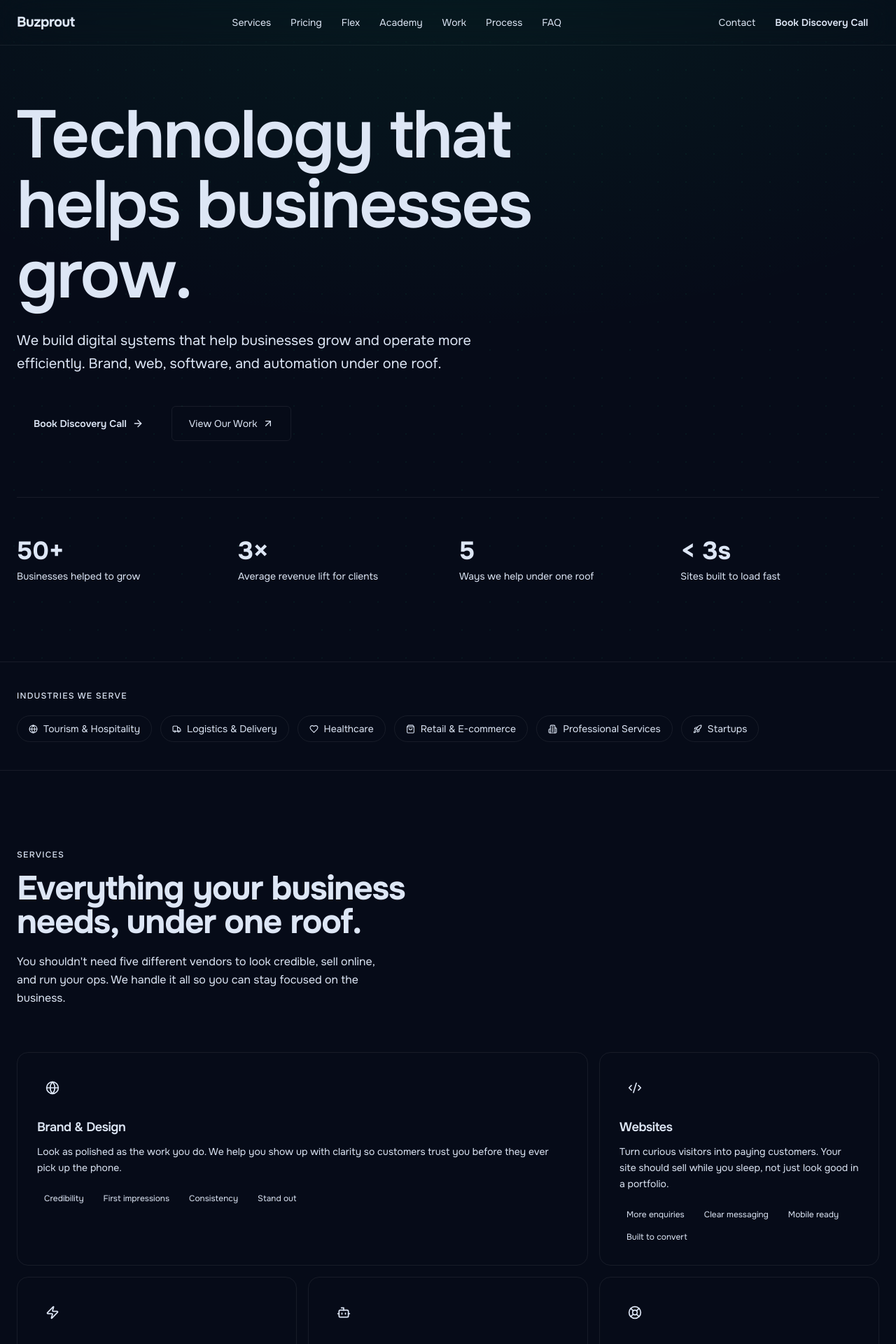
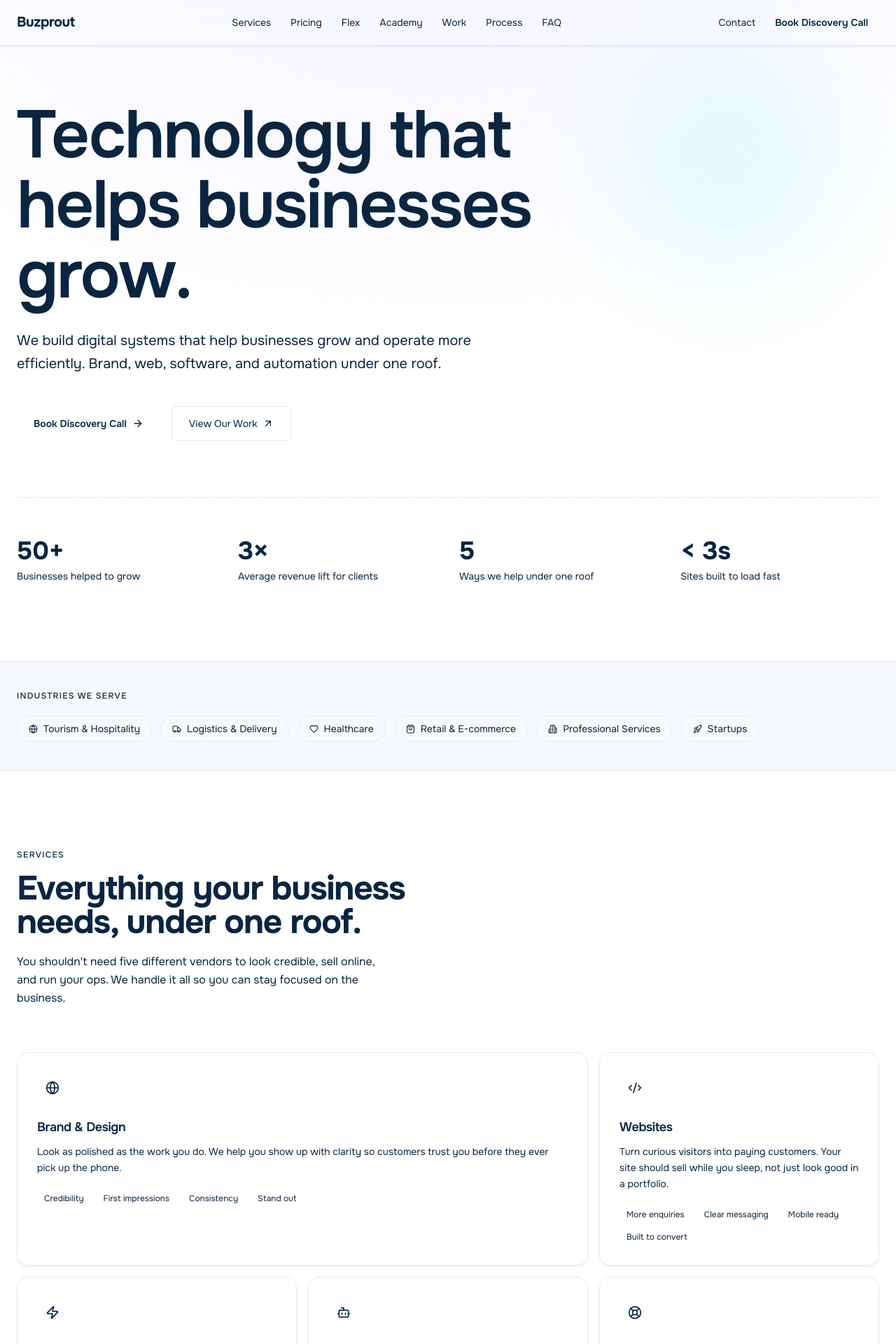
Before and after one commit to Dujaun-Paul/Buzprout, a React (Vite) app: page / in a window 1280 px wide. Shown: the top 1920 px of the page at 70% size. Built offline with nearby package versions, Linux system fonts and the light colour scheme.

Commit message:
Refactor styles and enhance UI components for improved aesthetics. Updated theme colors, added shadow effects, and adjusted section backgrounds for consistency across the application. Modified Academy, Flex, and Pricing sections to utilize new styles, enhancing overall user experience.

```diff
--- a/src/App.tsx
+++ b/src/App.tsx
@@ -252,7 +252,7 @@ export default function App() {
     <div className="bg-background text-foreground min-h-screen antialiased">
 
       {/* ── Navigation ── */}
-      <header className="fixed top-0 left-0 right-0 z-50 border-b border-border backdrop-blur-xl bg-background/75">
+      <header className="fixed top-0 left-0 right-0 z-50 border-b border-border backdrop-blur-xl bg-background/90 shadow-soft">
         <div className="max-w-7xl mx-auto px-6 h-16 flex items-center justify-between">
           <a href="#" className="font-heading text-xl tracking-tight">
             Buzprout
@@ -327,14 +327,14 @@ export default function App() {
         <section className="relative pt-36 pb-28 px-6 overflow-hidden">
           {/* Dot grid */}
           <div
-            className="absolute inset-0 opacity-40"
+            className="absolute inset-0 opacity-60"
             style={{
-              backgroundImage: "radial-gradient(circle, rgba(0,217,126,0.15) 1px, transparent 1px)",
-              backgroundSize: "40px 40px",
+              backgroundImage: "radial-gradient(circle, rgba(99,91,255,0.09) 1px, transparent 1px)",
+              backgroundSize: "32px 32px",
             }}
           />
-          {/* Radial fade */}
-          <div className="absolute inset-0 bg-[radial-gradient(ellipse_80%_60%_at_50%_-10%,rgba(0,217,126,0.08),transparent)]" />
+          <div className="absolute inset-0 bg-[radial-gradient(ellipse_80%_60%_at_50%_-10%,rgba(99,91,255,0.07),transparent)]" />
+          <div className="absolute top-0 right-0 w-[480px] h-[480px] bg-[radial-gradient(circle,rgba(0,212,255,0.12),transparent_70%)] blur-3xl pointer-events-none" />
           <div className="absolute bottom-0 left-0 right-0 h-40 bg-gradient-to-t from-background to-transparent" />
 
           <div className="relative max-w-7xl mx-auto">
@@ -391,7 +391,7 @@ export default function App() {
         </section>
 
         {/* ── Industries ── */}
-        <section className="py-10 px-6 border-y border-border bg-card">
+        <section className="py-10 px-6 section-muted">
           <div className="max-w-7xl mx-auto">
             <p
               className="text-xs text-muted-foreground uppercase tracking-widest mb-5 font-medium"
@@ -439,7 +439,7 @@ export default function App() {
                 return (
                   <div
                     key={svc.title}
-                    className={`group p-7 rounded-2xl border border-border bg-card hover:border-primary/25 hover:bg-card/80 transition-all duration-200 ${svc.wide ? "md:col-span-2" : ""}`}
+                    className={`group p-7 rounded-2xl border border-border bg-card shadow-soft hover:border-primary/30 hover:shadow-card transition-all duration-200 ${svc.wide ? "md:col-span-2" : ""}`}
                   >
                     <div className="w-11 h-11 rounded-xl bg-primary/10 flex items-center justify-center mb-5 group-hover:bg-primary/18 transition-colors duration-150">
                       <Icon size={20} className="text-primary" />
@@ -474,7 +474,7 @@ export default function App() {
         <AcademySection />
 
         {/* ── Featured Work ── */}
-        <section id="work" className="py-28 px-6 bg-card border-y border-border">
+        <section id="work" className="py-28 px-6 section-muted">
           <div className="max-w-7xl mx-auto">
             <div className="flex items-end justify-between mb-16">
               <div>
@@ -502,7 +502,7 @@ export default function App() {
                   href={proj.url}
                   target="_blank"
                   rel="noopener noreferrer"
-                  className="group rounded-2xl overflow-hidden border border-border bg-background hover:border-primary/25 transition-colors duration-200"
+                  className="group rounded-2xl overflow-hidden border border-border bg-card shadow-soft hover:border-primary/30 hover:shadow-card transition-all duration-200"
                 >
                   <div className="relative h-56 overflow-hidden bg-muted">
                     <img
@@ -510,9 +510,9 @@ export default function App() {
                       alt={`${proj.title} website preview`}
                       className="w-full h-full object-cover object-top group-hover:scale-105 transition-transform duration-700"
                     />
-                    <div className="absolute inset-0 bg-gradient-to-t from-background/70 via-transparent to-transparent" />
+                    <div className="absolute inset-0 bg-gradient-to-t from-foreground/75 via-foreground/10 to-transparent" />
                     <div className="absolute top-4 left-4 flex items-center gap-2">
-                      <span className="text-xs px-2.5 py-1 rounded-full bg-primary/90 text-background font-medium">
+                      <span className="text-xs px-2.5 py-1 rounded-full bg-primary text-primary-foreground font-medium">
                         {proj.category}
                       </span>
                     </div>
@@ -578,7 +578,7 @@ export default function App() {
                 {WHY.map(w => (
                   <div
                     key={w.number}
-                    className="flex gap-5 p-6 rounded-2xl border border-border bg-card hover:border-primary/25 transition-colors duration-150"
+                    className="flex gap-5 p-6 rounded-2xl border border-border bg-card shadow-soft hover:border-primary/30 hover:shadow-card transition-all duration-200"
                   >
                     <span
                       className="text-xs text-primary/50 mt-0.5 w-7 shrink-0 font-medium"
@@ -601,7 +601,7 @@ export default function App() {
         </section>
 
         {/* ── Process ── */}
-        <section id="process" className="py-28 px-6 bg-card border-y border-border">
+        <section id="process" className="py-28 px-6 section-muted">
           <div className="max-w-7xl mx-auto">
             <div className="text-center mb-20">
               <p className="text-xs text-primary uppercase tracking-widest font-medium mb-4">
@@ -655,7 +655,7 @@ export default function App() {
               {TESTIMONIALS.map(t => (
                 <div
                   key={t.name}
-                  className="p-8 rounded-2xl border border-border bg-card hover:border-primary/25 transition-colors duration-150 flex flex-col"
+                  className="p-8 rounded-2xl border border-border bg-card shadow-soft hover:border-primary/30 hover:shadow-card transition-all duration-200 flex flex-col"
                 >
                   <div className="flex gap-0.5 mb-6">
                     {[...Array(5)].map((_, i) => (
@@ -683,7 +683,7 @@ export default function App() {
         </section>
 
         {/* ── FAQ ── */}
-        <section id="faq" className="py-28 px-6 bg-card border-y border-border">
+        <section id="faq" className="py-28 px-6 section-muted">
           <div className="max-w-2xl mx-auto">
             <div className="text-center mb-16">
               <p className="text-xs text-primary uppercase tracking-widest font-medium mb-4">
@@ -700,7 +700,7 @@ export default function App() {
               {FAQS.map((faq, i) => (
                 <div
                   key={i}
-                  className="rounded-xl border border-border bg-background overflow-hidden"
+                  className="rounded-xl border border-border bg-card shadow-soft overflow-hidden"
                 >
                   <button
                     onClick={() => setOpenFaq(openFaq === i ? null : i)}
@@ -728,11 +728,12 @@ export default function App() {
           <div
             className="absolute inset-0 opacity-50"
             style={{
-              backgroundImage: "radial-gradient(circle, rgba(0,217,126,0.12) 1px, transparent 1px)",
-              backgroundSize: "40px 40px",
+              backgroundImage: "radial-gradient(circle, rgba(99,91,255,0.08) 1px, transparent 1px)",
+              backgroundSize: "32px 32px",
             }}
           />
-          <div className="absolute inset-0 bg-[radial-gradient(ellipse_70%_70%_at_50%_50%,rgba(0,217,126,0.05),transparent)]" />
+          <div className="absolute inset-0 bg-[radial-gradient(ellipse_70%_70%_at_50%_50%,rgba(99,91,255,0.05),transparent)]" />
+          <div className="absolute bottom-0 left-1/2 -translate-x-1/2 w-[600px] h-[300px] bg-[radial-gradient(ellipse,rgba(0,212,255,0.1),transparent_70%)] blur-3xl pointer-events-none" />
           <div className="absolute top-0 left-0 right-0 h-32 bg-gradient-to-b from-background to-transparent" />
           <div className="absolute bottom-0 left-0 right-0 h-32 bg-gradient-to-t from-background to-transparent" />
 
@@ -792,7 +793,7 @@ export default function App() {
       </main>
 
       {/* ── Footer ── */}
-      <footer className="border-t border-border bg-card py-16 px-6">
+      <footer className="border-t border-border bg-muted py-16 px-6">
         <div className="max-w-7xl mx-auto">
           <div className="grid grid-cols-1 md:grid-cols-2 lg:grid-cols-4 gap-10">
             <div className="lg:col-span-1">
--- a/src/components/AcademySection.tsx
+++ b/src/components/AcademySection.tsx
@@ -4,7 +4,7 @@ import { CONTACT } from "../data/contact";
 
 export default function AcademySection() {
   return (
-    <section id="academy" className="py-28 px-6 bg-card border-y border-border">
+    <section id="academy" className="py-28 px-6 section-muted">
       <div className="max-w-7xl mx-auto">
         <div className="max-w-3xl mb-16">
           <p className="text-xs text-primary uppercase tracking-widest font-medium mb-4">
@@ -53,7 +53,7 @@ export default function AcademySection() {
               {COURSE_MODULES.map((mod) => (
                 <div
                   key={mod.number}
-                  className="p-4 rounded-xl border border-border bg-background"
+                  className="p-4 rounded-xl border border-border bg-card shadow-soft"
                 >
                   <p className="text-xs text-primary font-medium mb-1">Module {mod.number}</p>
                   <p className="text-sm font-semibold text-foreground mb-1">{mod.title}</p>
@@ -69,9 +69,9 @@ export default function AcademySection() {
           {COURSE_TIERS.map((tier) => (
             <div
               key={tier.title}
-              className={`flex flex-col p-7 rounded-2xl border bg-background ${
+              className={`flex flex-col p-7 rounded-2xl border bg-card shadow-soft ${
                 tier.highlight
-                  ? "border-primary/40 ring-1 ring-primary/20"
+                  ? "border-primary/30 ring-1 ring-primary/15 shadow-card"
                   : "border-border"
               }`}
             >
@@ -105,7 +105,7 @@ export default function AcademySection() {
           ))}
         </div>
 
-        <div className="p-8 rounded-2xl border border-primary/25 bg-primary/5 text-center">
+        <div className="p-8 rounded-2xl border border-primary/20 bg-primary/[0.04] text-center shadow-soft">
           <p className="text-sm text-muted-foreground mb-4 max-w-xl mx-auto">
             Outgrown DIY? Module 8 walks you through when Flex or a full build makes sense.
             Course graduates book a level-up call with a Flex deposit discount.
--- a/src/components/FlexSection.tsx
+++ b/src/components/FlexSection.tsx
@@ -40,7 +40,7 @@ export default function FlexSection() {
           {FLEX_PRODUCT.promises.map((promise) => (
             <div
               key={promise}
-              className="p-6 rounded-2xl border border-border bg-card flex gap-3"
+              className="p-6 rounded-2xl border border-border bg-card shadow-soft flex gap-3"
             >
               <Shield size={18} className="text-primary shrink-0 mt-0.5" />
               <p className="text-sm text-foreground">{promise}</p>
@@ -50,7 +50,7 @@ export default function FlexSection() {
 
         <div className="grid grid-cols-1 lg:grid-cols-2 gap-8 mb-16">
           {/* Example quote */}
-          <div className="p-8 rounded-2xl border border-primary/30 bg-primary/5">
+          <div className="p-8 rounded-2xl border border-primary/20 bg-primary/[0.04] shadow-soft">
             <p className="text-xs text-primary uppercase tracking-widest font-medium mb-3">
               Example quote
             </p>
--- a/src/components/PricingSection.tsx
+++ b/src/components/PricingSection.tsx
@@ -11,7 +11,7 @@ import { CONTACT } from "../data/contact";
 
 export default function PricingSection() {
   return (
-    <section id="pricing" className="py-28 px-6 bg-card border-y border-border">
+    <section id="pricing" className="py-28 px-6 section-muted">
       <div className="max-w-7xl mx-auto">
         <div className="mb-16 max-w-3xl">
           <p className="text-xs text-primary uppercase tracking-widest font-medium mb-4">
@@ -64,10 +64,10 @@ export default function PricingSection() {
             {PAYMENT_PLANS.map((plan) => (
               <div
                 key={plan.title}
-                className={`flex flex-col p-7 rounded-2xl border bg-background ${
+                className={`flex flex-col p-7 rounded-2xl border bg-card shadow-soft transition-all duration-200 ${
                   plan.highlight
-                    ? "border-primary/40 ring-1 ring-primary/20"
-                    : "border-border"
+                    ? "border-primary/30 ring-1 ring-primary/15 shadow-card"
+                    : "border-border hover:border-primary/25"
                 }`}
               >
                 {plan.highlight && (
@@ -110,7 +110,7 @@ export default function PricingSection() {
         </div>
 
         {/* Builder comparison */}
-        <div className="mb-20 p-8 rounded-2xl border border-border bg-background">
+        <div className="mb-20 p-8 rounded-2xl border border-border bg-card shadow-soft">
           <h3 className="text-xl font-bold text-foreground mb-6">{BUILDER_COMPARISON.title}</h3>
           <div className="grid grid-cols-1 md:grid-cols-2 gap-8 mb-6">
             <div>
@@ -186,7 +186,7 @@ export default function PricingSection() {
         </div>
 
         {/* Funnel CTA */}
-        <div className="mt-16 p-8 rounded-2xl border border-primary/25 bg-primary/5 text-center">
+        <div className="mt-16 p-8 rounded-2xl border border-primary/20 bg-primary/[0.04] text-center shadow-soft">
           <p className="text-sm text-muted-foreground mb-4 max-w-xl mx-auto">
             Not sure where you fit? Start with Academy if you want DIY, Flex if you need
             a custom build but prefer monthly payments, or book a call and we will map
@@ -244,9 +244,9 @@ function TierGroup({
         {packages.map((pkg) => (
           <div
             key={pkg.title}
-            className={`flex flex-col p-7 rounded-2xl border bg-background transition-colors duration-200 ${
+            className={`flex flex-col p-7 rounded-2xl border bg-card shadow-soft transition-colors duration-200 ${
               pkg.highlight
-                ? "border-primary/40 ring-1 ring-primary/20"
+                ? "border-primary/30 ring-1 ring-primary/15 shadow-card"
                 : "border-border hover:border-primary/25"
             }`}
           >
--- a/src/styles/theme.css
+++ b/src/styles/theme.css
@@ -2,80 +2,89 @@
 
 :root {
   --font-size: 16px;
-  --background: #060B18;
-  --foreground: #DDE6F5;
-  --card: #0B1527;
-  --card-foreground: #DDE6F5;
-  --popover: #0B1527;
-  --popover-foreground: #DDE6F5;
-  --primary: #00D97E;
-  --primary-foreground: #060B18;
-  --secondary: #0F2040;
-  --secondary-foreground: #DDE6F5;
-  --muted: #131F38;
-  --muted-foreground: #5E7399;
-  --accent: #00D97E;
-  --accent-foreground: #060B18;
-  --destructive: #d4183d;
+
+  /* Stripe-inspired light palette */
+  --background: #ffffff;
+  --foreground: #0a2540;
+  --card: #ffffff;
+  --card-foreground: #0a2540;
+  --popover: #ffffff;
+  --popover-foreground: #0a2540;
+
+  --primary: #635bff;
+  --primary-foreground: #ffffff;
+  --secondary: #f6f9fc;
+  --secondary-foreground: #0a2540;
+
+  --muted: #f6f9fc;
+  --muted-foreground: #425466;
+
+  --accent: #00d4ff;
+  --accent-foreground: #0a2540;
+
+  --destructive: #df1b41;
   --destructive-foreground: #ffffff;
-  --border: rgba(255, 255, 255, 0.07);
-  --input: rgba(255, 255, 255, 0.07);
-  --input-background: #0F1E36;
-  --switch-background: #1E3052;
+
+  --border: #e6ebf1;
+  --input: #e6ebf1;
+  --input-background: #ffffff;
+  --switch-background: #cbd2d9;
+
   --font-weight-medium: 500;
   --font-weight-normal: 400;
-  --ring: #00D97E;
-  --chart-1: oklch(0.646 0.222 41.116);
-  --chart-2: oklch(0.6 0.118 184.704);
-  --chart-3: oklch(0.398 0.07 227.392);
-  --chart-4: oklch(0.828 0.189 84.429);
-  --chart-5: oklch(0.769 0.188 70.08);
-  --radius: 0.625rem;
-  --sidebar: oklch(0.985 0 0);
-  --sidebar-foreground: oklch(0.145 0 0);
-  --sidebar-primary: #030213;
-  --sidebar-primary-foreground: oklch(0.985 0 0);
-  --sidebar-accent: oklch(0.97 0 0);
-  --sidebar-accent-foreground: oklch(0.205 0 0);
-  --sidebar-border: oklch(0.922 0 0);
-  --sidebar-ring: oklch(0.708 0 0);
+  --ring: #635bff;
+
+  --shadow-card: 0 13px 27px -5px rgba(50, 50, 93, 0.12), 0 8px 16px -8px rgba(0, 0, 0, 0.08);
+  --shadow-soft: 0 2px 5px -1px rgba(50, 50, 93, 0.08), 0 1px 3px -1px rgba(0, 0, 0, 0.06);
+
+  --chart-1: #635bff;
+  --chart-2: #00d4ff;
+  --chart-3: #0a2540;
+  --chart-4: #80e9ff;
+  --chart-5: #7a73ff;
+
+  --radius: 0.75rem;
+
+  --sidebar: #ffffff;
+  --sidebar-foreground: #0a2540;
+  --sidebar-primary: #635bff;
+  --sidebar-primary-foreground: #ffffff;
+  --sidebar-accent: #f6f9fc;
+  --sidebar-accent-foreground: #0a2540;
+  --sidebar-border: #e6ebf1;
+  --sidebar-ring: #635bff;
 }
 
 .dark {
-  --background: oklch(0.145 0 0);
-  --foreground: oklch(0.985 0 0);
-  --card: oklch(0.145 0 0);
-  --card-foreground: oklch(0.985 0 0);
-  --popover: oklch(0.145 0 0);
-  --popover-foreground: oklch(0.985 0 0);
-  --primary: oklch(0.985 0 0);
-  --primary-foreground: oklch(0.205 0 0);
-  --secondary: oklch(0.269 0 0);
-  --secondary-foreground: oklch(0.985 0 0);
-  --muted: oklch(0.269 0 0);
-  --muted-foreground: oklch(0.708 0 0);
-  --accent: oklch(0.269 0 0);
-  --accent-foreground: oklch(0.985 0 0);
-  --destructive: oklch(0.396 0.141 25.723);
-  --destructive-foreground: oklch(0.637 0.237 25.331);
-  --border: oklch(0.269 0 0);
-  --input: oklch(0.269 0 0);
-  --ring: oklch(0.439 0 0);
-  --font-weight-medium: 500;
-  --font-weight-normal: 400;
-  --chart-1: oklch(0.488 0.243 264.376);
-  --chart-2: oklch(0.696 0.17 162.48);
-  --chart-3: oklch(0.769 0.188 70.08);
-  --chart-4: oklch(0.627 0.265 303.9);
-  --chart-5: oklch(0.645 0.246 16.439);
-  --sidebar: oklch(0.205 0 0);
-  --sidebar-foreground: oklch(0.985 0 0);
-  --sidebar-primary: oklch(0.488 0.243 264.376);
-  --sidebar-primary-foreground: oklch(0.985 0 0);
-  --sidebar-accent: oklch(0.269 0 0);
-  --sidebar-accent-foreground: oklch(0.985 0 0);
-  --sidebar-border: oklch(0.269 0 0);
-  --sidebar-ring: oklch(0.439 0 0);
+  --background: #0a2540;
+  --foreground: #f6f9fc;
+  --card: #112a45;
+  --card-foreground: #f6f9fc;
+  --popover: #112a45;
+  --popover-foreground: #f6f9fc;
+  --primary: #7a73ff;
+  --primary-foreground: #ffffff;
+  --secondary: #1a3352;
+  --secondary-foreground: #f6f9fc;
+  --muted: #1a3352;
+  --muted-foreground: #a3acb9;
+  --accent: #00d4ff;
+  --accent-foreground: #0a2540;
+  --destructive: #df1b41;
+  --destructive-foreground: #ffffff;
+  --border: rgba(255, 255, 255, 0.12);
+  --input: rgba(255, 255, 255, 0.12);
+  --input-background: #112a45;
+  --switch-background: #425466;
+  --ring: #7a73ff;
+  --sidebar: #0a2540;
+  --sidebar-foreground: #f6f9fc;
+  --sidebar-primary: #7a73ff;
+  --sidebar-primary-foreground: #ffffff;
+  --sidebar-accent: #1a3352;
+  --sidebar-accent-foreground: #f6f9fc;
+  --sidebar-border: rgba(255, 255, 255, 0.12);
+  --sidebar-ring: #7a73ff;
 }
 
 @theme inline {
@@ -127,12 +136,15 @@
   body {
     @apply bg-background text-foreground;
     font-family: "Onest", system-ui, sans-serif;
+    -webkit-font-smoothing: antialiased;
+    -moz-osx-font-smoothing: grayscale;
   }
 
   h1, h2, h3, h4 {
     font-family: "Onest", system-ui, sans-serif;
     font-weight: 600;
     letter-spacing: -0.025em;
+    color: var(--foreground);
   }
 
   .font-heading {
@@ -141,13 +153,9 @@
     letter-spacing: -0.03em;
   }
 
-  /**
-  * Default typography styles for HTML elements (h1-h4, p, label, button, input).
-  * These are in @layer base, so Tailwind utility classes (like text-sm, text-lg) automatically override them.
-  */
-
   html {
     font-size: var(--font-size);
+    scroll-behavior: smooth;
   }
 
   h1 {
@@ -192,3 +200,17 @@
     line-height: 1.5;
   }
 }
+
+@layer utilities {
+  .shadow-card {
+    box-shadow: var(--shadow-card);
+  }
+
+  .shadow-soft {
+    box-shadow: var(--shadow-soft);
+  }
+
+  .section-muted {
+    @apply bg-muted border-y border-border;
+  }
+}
```
